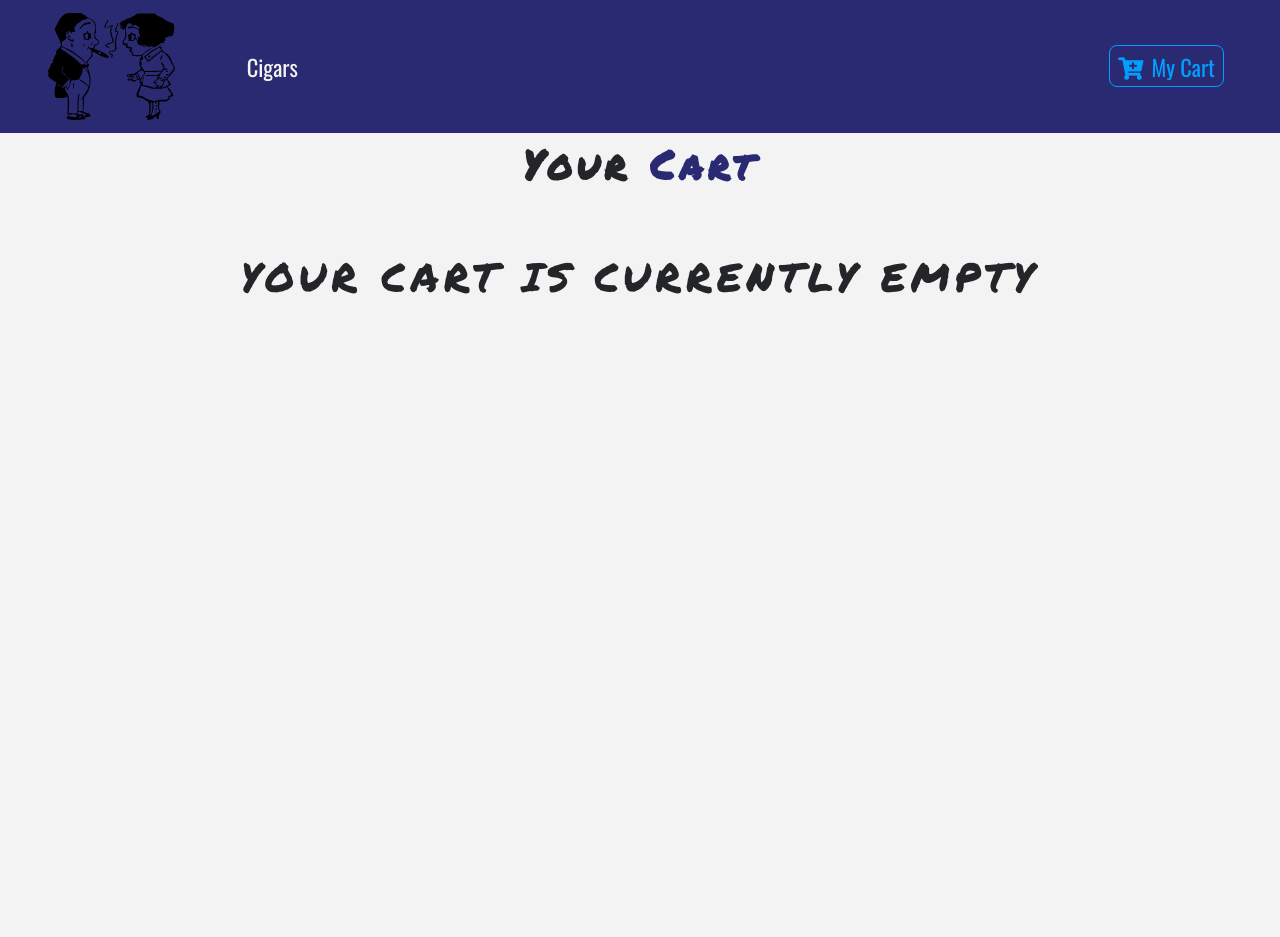
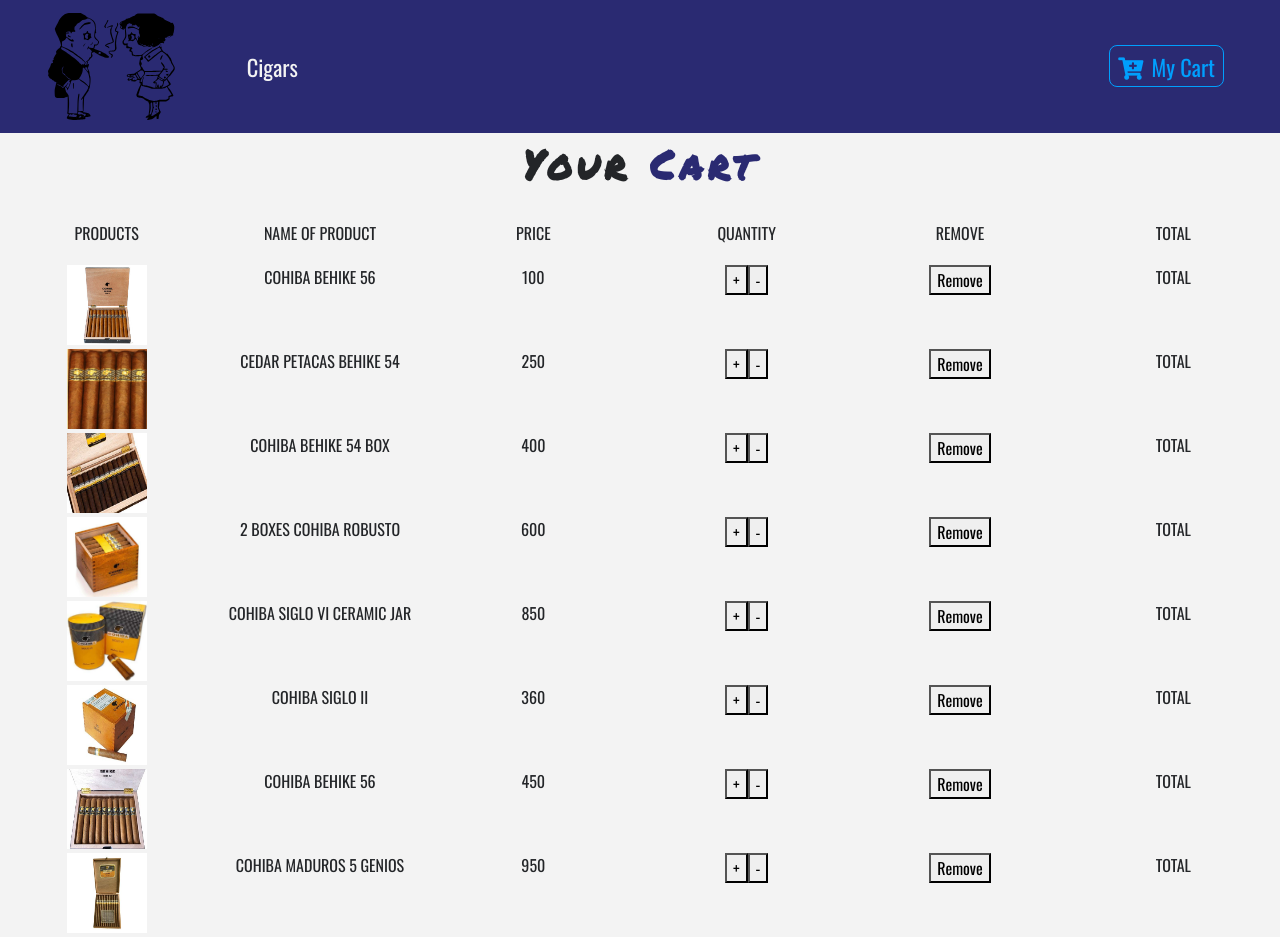
Before and after one commit to savaseso/cigar-e-commerce-site, a React (Create React App) app: page /cart in a window 1280 px wide. Before the commit the page ends 800 px from the top, so only its background shows below. Built offline with nearby package versions, Linux system fonts and the light colour scheme.

Commit message:
working on cart component

```diff
--- a/src/components/cart/Cart.jsx
+++ b/src/components/cart/Cart.jsx
@@ -3,17 +3,28 @@
 import CartColumns from './CartColumns';
 import EmptyCart from './EmptyCart';
 import { Consumer } from '../../context'
+import CartList from './CartList';
 
 class Cart extends Component {
     render() {
         return (
-            <Consumer>
-                {value => {
-                    return <section>
-                        <Title name="Your" title="cart" />
-                        {value.cart.length === 0? <EmptyCart /> :<CartColumns />}
-                    </section>
-                }}</Consumer>
+            <section>
+                <Consumer>
+                    {value => {
+                        const { cart } = value
+                        if (cart.length > 0) {
+                            return (
+                                <React.Fragment>
+                                    <Title name="Your" title="cart" />
+                                    <CartColumns />
+                                    <CartList value={value}/>
+                                </React.Fragment>)
+                        } else {
+                            return <EmptyCart />
+                        }
+                    }}
+                </Consumer>
+            </section>
         )
     }
 }
--- a/src/components/cart/CartColumns.jsx
+++ b/src/components/cart/CartColumns.jsx
@@ -1,5 +1,5 @@
 import React from 'react'
-function CartColumns(props) {
+const  CartColumns = (props)  => {
     return(
         <div className="container-fluid text-center d-none d-lg-block mt-3">
             <div className="row">
--- /dev/null
+++ b/src/components/cart/CartItem.jsx
@@ -0,0 +1,30 @@
+import React from 'react'
+const CartItem = ({value,item}) => {
+    const {id,title,img,price,total,count} = item;
+    const {increment,decrement, remove} = value;
+    console.log(value)
+    return(
+        <div className="row my-1 text-capitalize text-center">
+            <div className="col-10 mx-auto col-lg-2">
+                <img src={img} style={{width:'5rem',height:'5rem'}} alt="product" className='img-fluid'/>
+            </div>
+            <div className="col-10 mx-auto col-lg-2">
+                <p className="text-uppercase">{title}</p>
+            </div>
+            <div className="col-10 mx-auto col-lg-2">
+                <p className="text-uppercase">{price}</p>
+            </div>
+            <div className="col-10 mx-auto col-lg-2">
+                <button onClick={()=>increment(id)}>+</button>
+                <button onClick={()=>decrement(id)}>-</button>
+            </div>
+            <div className="col-10 mx-auto col-lg-2">
+                <button>Remove</button>
+            </div>
+            <div className="col-10 mx-auto col-lg-2">
+                <p className="text-uppercase">total</p>
+            </div>
+        </div>
+    )
+}
+export default CartItem
--- /dev/null
+++ b/src/components/cart/CartList.jsx
@@ -0,0 +1,11 @@
+import React from 'react';
+import CartItem from './CartItem';
+const CartList = ({ value }) => {
+    const { cart } = value
+    return (
+        <div className="container-fluid">
+            {cart.map(item => <CartItem key={item.id} value={value} item={item} />)}
+        </div>)
+
+}
+export default CartList
--- a/src/components/cart/EmptyCart.jsx
+++ b/src/components/cart/EmptyCart.jsx
@@ -1,5 +1,5 @@
 import React from 'react'
-function EmptyCart(props) {
+const EmptyCart = () => {
     return(
         <div className="container mt-5">
             <div className="row">
--- a/src/context.js
+++ b/src/context.js
@@ -7,7 +7,7 @@
     state = {
         products:[],
         detailProduct,
-        cart:[],
+        cart:storeProducts,
         modalOpen:false,
         modalProduct:detailProduct,
         cartSubtotal:0,
@@ -50,10 +50,10 @@
         this.setState({modalOpen:false})
     }
     increment = (id) => {
-        console.log('increment method')
+        console.log('increment method',id)
     }
     decrement = (id) => {
-        console.log('decrement method')
+        console.log('decrement method',id)
     }
     removeItem = (id) => {
         console.log('remove method')
```
